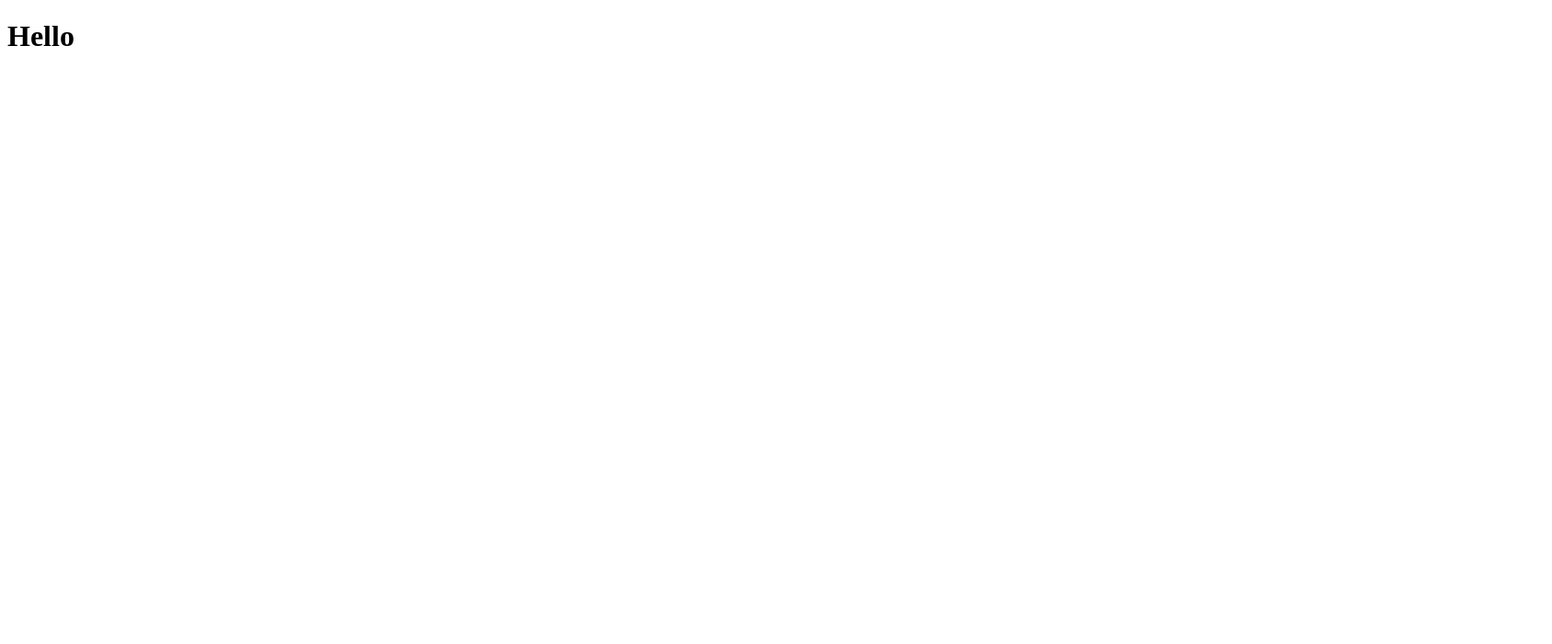
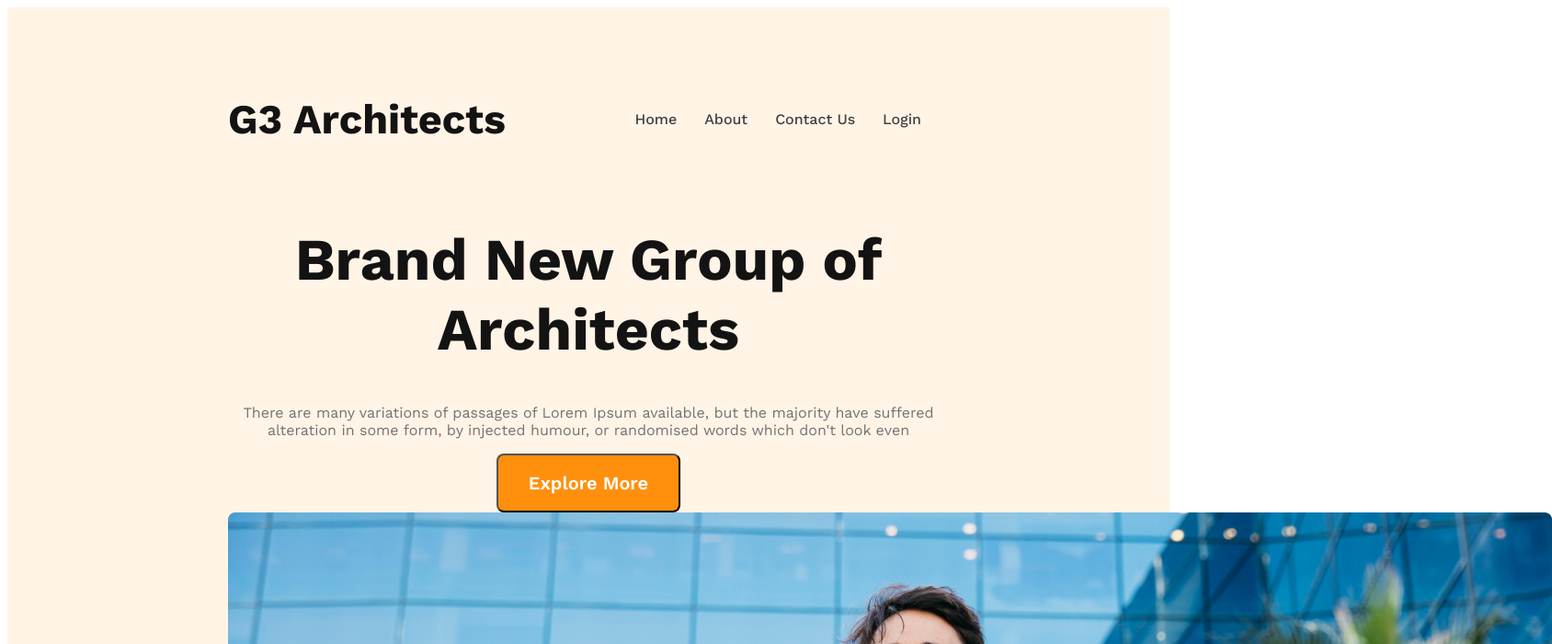
Before and after one commit to sumitrapaul/g3-architects-portfolio, a plain HTML site: page index.html in a window 1280 px wide. Shown: the top 700 px of the page at 92% size, 1688 px wide, since content can reach past the window. Drawn offline with nearby package versions, Linux system fonts and the light colour scheme.

Commit message:
banner added

```diff
--- a/architect.css
+++ b/architect.css
@@ -0,0 +1,75 @@
+/* work sans font */
+
+@import url('https://fonts.googleapis.com/css2?family=Lato:ital@0;1&family=Work+Sans:wght@400;500;600;700;800&display=swap');
+
+/* shared styles*/
+
+* {
+    font-family: 'Lato', sans-serif;
+    font-family: 'Work Sans', sans-serif;
+}
+
+.btn-primary {
+    color: #FFF;
+    font-size: 20px;
+    font-weight: 600;
+    border-radius: 8px;
+    background: #FF900E;
+    width: 200px;
+    height: 64px;
+}
+
+
+/* header styles */
+
+header {
+    background: rgba(255, 144, 14, 0.10);
+    padding: 50px 240px;
+}
+
+nav {
+    display: flex;
+    justify-content: space-between;
+    align-items: center;
+}
+
+.nav-title {
+    color: #131313;
+    font-size: 45px;
+    font-weight: 700;
+}
+
+nav>ul {
+    display: flex;
+}
+
+nav li {
+    list-style: none;
+    margin-right: 30px;
+    font-weight: 500;
+    font-size: 1rem;
+}
+
+nav li a {
+    text-decoration: none;
+    color: #424242;
+}
+
+
+/* banner styles */
+
+.banner-content {
+    max-width: 800px;
+    text-align: center;
+    margin: 0 auto;
+}
+
+.banner-title {
+    color: #131313;
+    font-size: 4rem;
+    font-weight: 700;
+}
+
+.banner-description {
+    color: #727272;
+}
--- a/index.html
+++ b/index.html
@@ -9,7 +9,36 @@
 </head>
 
 <body>
-    <h1>Hello</h1>
+    <header>
+        <nav>
+            <h3 class="nav-title">G3 Architects</h3>
+            <ul>
+                <li>
+                    <a href="">Home</a>
+                </li>
+                <li>
+                    <a href="">About</a>
+                </li>
+                <li>
+                    <a href="">Contact Us</a>
+                </li>
+                <li>
+                    <a href="">Login</a>
+                </li>
+            </ul>
+        </nav>
+        <div class="banner">
+            <div class="banner-content">
+                <h1 class="banner-title">Brand New Group of Architects</h1>
+                <p class="banner-description">There are many variations of passages of Lorem Ipsum available, but the majority have suffered alteration in some form, by injected humour, or randomised words which don't look even</p>
+                <button class="btn-primary">Explore More</button>
+            </div>
+
+            <img src="images/banner.png" alt="">
+        </div>
+    </header>
+    <main></main>
+    <footer></footer>
 </body>
 
 </html>
```
